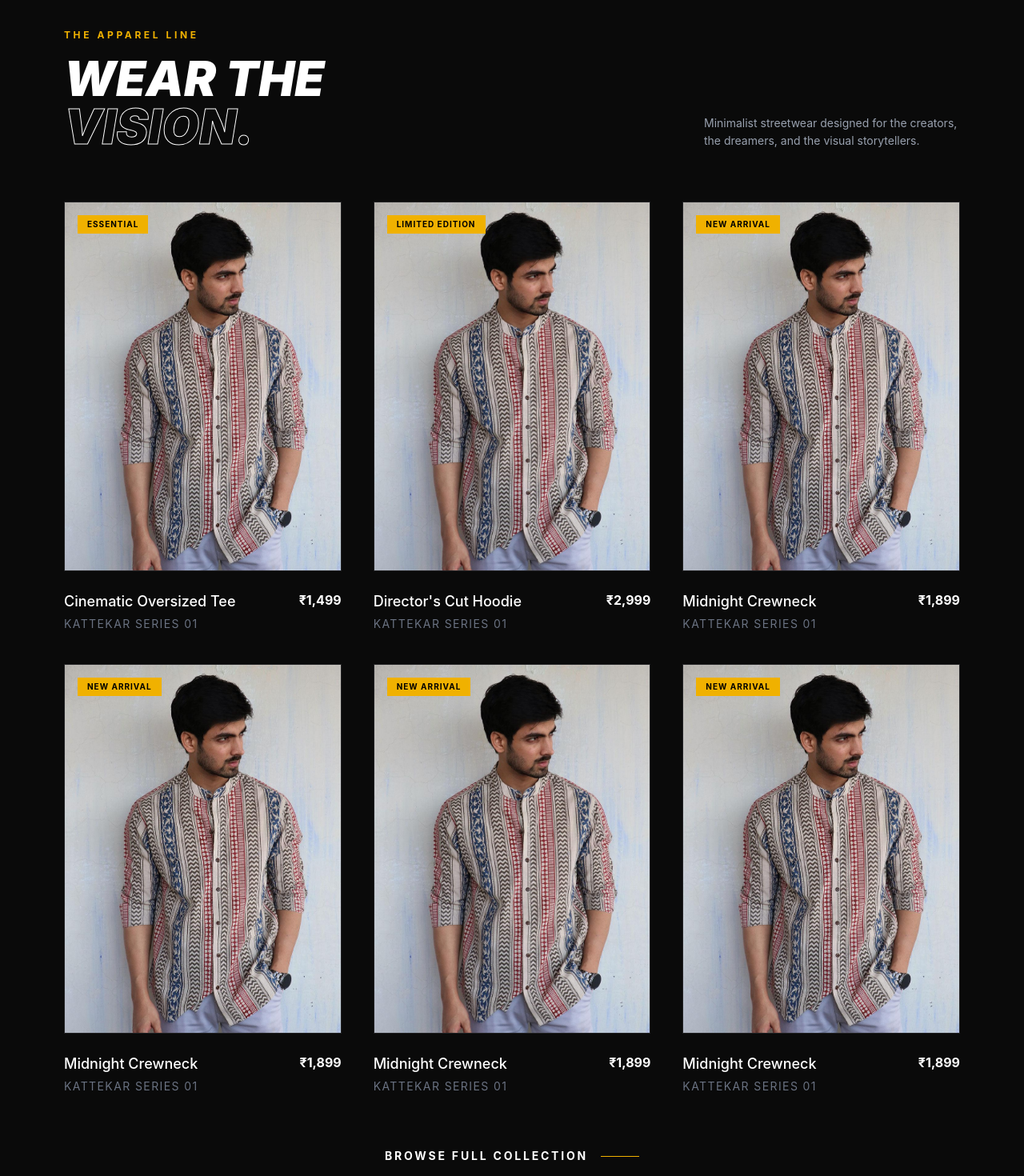
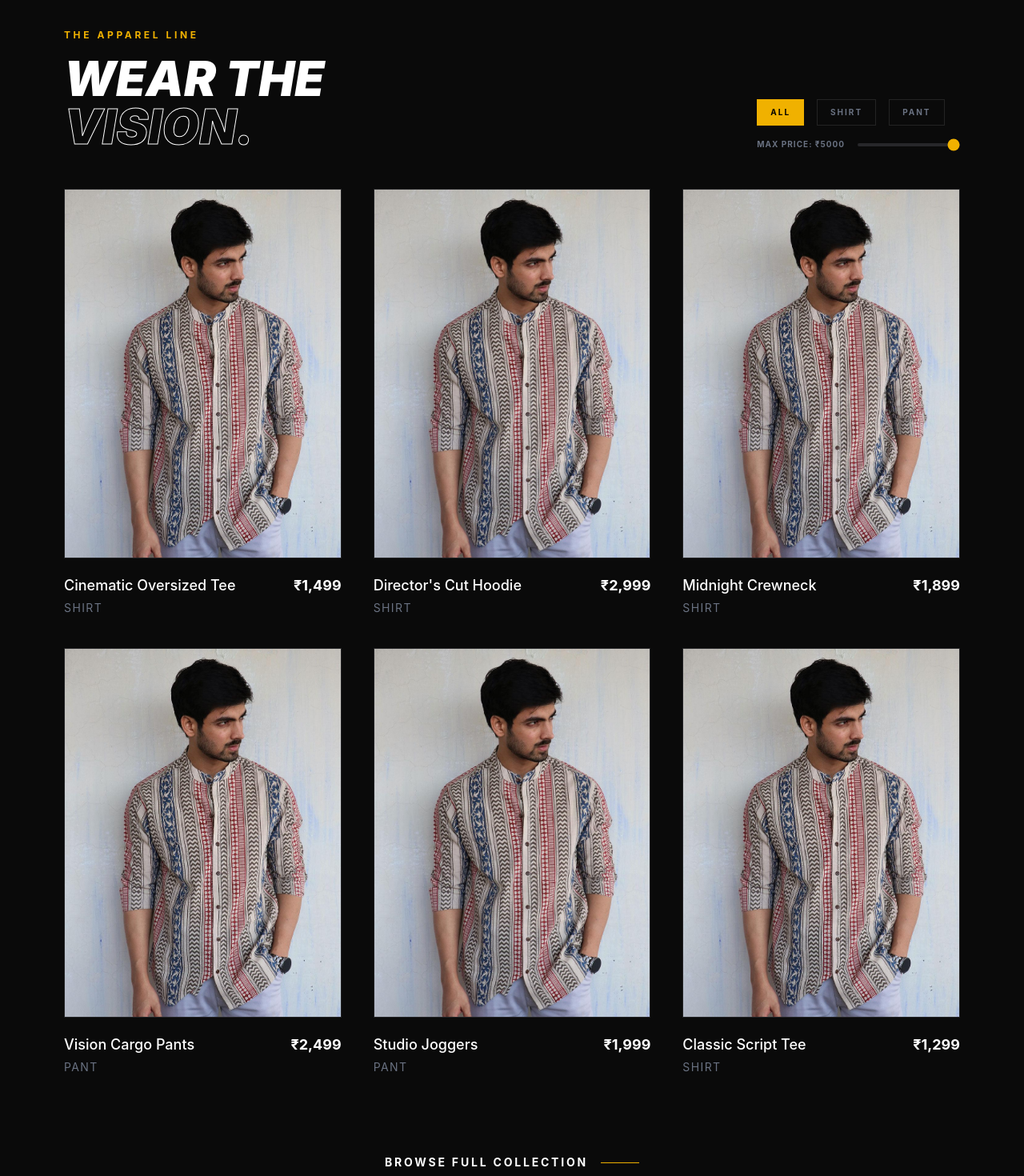
Before and after one commit to mufeez123-lab/Kattekar-Dreams, a React (Vite) app in the folder dreams/: page / in a window 1280 px wide. Shown: the part 860-2330 px from the top of the page at 80% size. Built offline with nearby package versions, Linux system fonts and the light colour scheme.

Commit message:
whatsapp

```diff
--- a/dreams/src/components/ClothingSection.jsx
+++ b/dreams/src/components/ClothingSection.jsx
@@ -1,14 +1,29 @@
-import React from 'react';
+import React, { useState } from 'react';
 // Import the separated JSON data
 import data from '../products/products.json';
 
 const ClothingSection = () => {
+  // 1. State for filters
+  const [activeCategory, setActiveCategory] = useState('All');
+  const [maxPrice, setMaxPrice] = useState(5000); // Set a default high value
+
+  // 2. Filter Logic
+  const filteredProducts = data.products.filter((product) => {
+    // Clean price string (e.g., "₹2,999" -> 2999) to compare numbers
+    const priceValue = parseInt(product.price.replace(/[^0-9]/g, ''), 10);
+
+    const matchesCategory = activeCategory === 'All' || product.category.toLowerCase().includes(activeCategory.toLowerCase());
+    const matchesPrice = priceValue <= maxPrice;
+
+    return matchesCategory && matchesPrice;
+  });
+
   return (
     <section className="bg-[#0a0a0a] py-24 px-6 md:px-20 overflow-hidden">
       <div className="max-w-7xl mx-auto">
 
         {/* Section Header */}
-        <div className="flex flex-col md:flex-row md:items-end justify-between mb-16 gap-6">
+        <div className="flex flex-col md:flex-row md:items-end justify-between mb-12 gap-6">
           <div className="max-w-xl">
             <h2 className="text-yellow-500 font-bold tracking-[0.3em] text-xs uppercase mb-4">
               The Apparel Line
@@ -17,25 +32,51 @@ const ClothingSection = () => {
               Wear the <br /> <span className="text-transparent border-text">Vision.</span>
             </h3>
           </div>
-          <p className="text-gray-400 text-sm max-w-xs leading-relaxed">
-            Minimalist streetwear designed for the creators, the dreamers, and the visual storytellers.
-          </p>
+
+          {/* 3. Filter Controls UI */}
+          <div className="flex flex-col gap-4">
+            <div className="flex items-center gap-4">
+              {['All', 'Shirt', 'Pant'].map((cat) => (
+                <button
+                  key={cat}
+                  onClick={() => setActiveCategory(cat)}
+                  className={`text-[10px] tracking-[0.2em] uppercase font-bold px-4 py-2 border transition-all ${
+                    activeCategory === cat
+                    ? 'bg-yellow-500 border-yellow-500 text-black'
+                    : 'border-white/10 text-gray-500 hover:border-white/30'
+                  }`}
+                >
+                  {cat}
+                </button>
+              ))}
             </div>
 
-        {/* Product Grid - Mapping through imported data */}
-        <div className="grid grid-cols-1 md:grid-cols-3 gap-10">
-          {data.products.map((product) => (
-            <div key={product.id} className="group relative">
+            <div className="flex items-center gap-4">
+              <span className="text-[10px] text-gray-500 uppercase tracking-widest font-bold">Max Price: ₹{maxPrice}</span>
+              <input
+                type="range"
+                min="500"
+                max="5000"
+                step="100"
+                value={maxPrice}
+                onChange={(e) => setMaxPrice(e.target.value)}
+                className="accent-yellow-500 w-32 h-1 bg-zinc-800 rounded-lg appearance-none cursor-pointer"
+              />
+            </div>
+          </div>
+        </div>
+
+        {/* Product Grid - Mapping through FILTERED data */}
+        <div className="grid grid-cols-2 md:grid-cols-3 gap-6 md:gap-10 min-h-[400px]">
+          {filteredProducts.length > 0 ? (
+            filteredProducts.map((product) => (
+              <div key={product.id} className="group relative animate-fade-in">
                 <div className="relative aspect-[3/4] overflow-hidden bg-zinc-900 border border-white/5">
                   <img
                     src={product.image}
                     alt={product.name}
-                  className="w-full h-full object-cover  group-hover:grayscale-0 transition-all duration-700 scale-100 group-hover:scale-110"
+                    className="w-full h-full object-cover group-hover:grayscale-0 transition-all duration-700 scale-100 group-hover:scale-110"
                   />
-
-                <div className="absolute top-4 left-4 bg-yellow-500 text-black text-[10px] font-bold px-3 py-1 tracking-widest uppercase">
-                  {product.tag}
-                </div>
 
                   <a
                     href={`https://wa.me/916362514956?text=${encodeURIComponent(
@@ -47,32 +88,38 @@ const ClothingSection = () => {
                     )}`}
                     target="_blank"
                     rel="noopener noreferrer"
-  className="absolute bottom-0 w-full bg-white text-black py-2 font-bold translate-y-full group-hover:translate-y-0 transition-transform duration-300 text-center"
+                    className="absolute bottom-0 w-full bg-white text-black md:py-3 font-bold translate-y-full group-hover:translate-y-0 transition-transform duration-300 text-center"
                   >
                     <div className='flex items-center justify-center gap-2'>
-    <img src="/whatsapp.png" alt="WhatsApp" className='h-8' />
-    <span>Order on WhatsApp</span>
+                      <img src="/whatsapp.png" alt="WhatsApp" className='h-5 md:h-6' />
+                      <span className='text-[10px] md:text-sm uppercase tracking-tighter'>Order on WhatsApp</span>
                     </div>
                   </a>
                 </div>
 
-              <div className="mt-6 flex justify-between items-start">
+                <div className="mt-3 md:mt-5 flex justify-between items-start">
                   <div>
-                  <h4 className="text-white font-medium text-lg group-hover:text-yellow-500 transition-colors">
+                    <h4 className="text-white font-medium text-[14px] md:text-lg group-hover:text-yellow-500 transition-colors">
                       {product.name}
                     </h4>
-                  <p className="text-gray-500 text-sm mt-1 uppercase tracking-widest">
+                    <p className="text-gray-500 text-[9px] md:text-sm mt-1 uppercase tracking-widest">
                       {product.category}
                     </p>
                   </div>
-                <span className="text-white font-bold">{product.price}</span>
+                  <span className="text-white text-[15px] md:text-lg font-bold">{product.price}</span>
                 </div>
               </div>
-          ))}
+            ))
+          ) : (
+            <div className="col-span-full flex flex-col items-center justify-center py-20 border border-dashed border-white/10">
+              <p className="text-gray-500 uppercase tracking-widest text-sm italic">No products match your filter.</p>
+              <button onClick={() => {setActiveCategory('All'); setMaxPrice(5000);}} className="mt-4 text-yellow-500 text-xs font-bold underline">Reset Filters</button>
+            </div>
+          )}
         </div>
 
         {/* Footer Link */}
-        <div className="mt-16 text-center">
+        <div className="mt-24 text-center">
           <button className="group relative inline-flex items-center space-x-4 text-white hover:text-yellow-500 transition-colors">
             <span className="text-sm font-bold tracking-[0.2em] uppercase">Browse Full Collection</span>
             <div className="w-12 h-[1px] bg-yellow-500 group-hover:w-20 transition-all"></div>
@@ -83,6 +130,13 @@ const ClothingSection = () => {
 
       <style jsx>{`
         .border-text { -webkit-text-stroke: 1px white; }
+        @keyframes fadeIn {
+          from { opacity: 0; transform: translateY(10px); }
+          to { opacity: 1; transform: translateY(0); }
+        }
+        .animate-fade-in {
+          animation: fadeIn 0.5s ease-out forwards;
+        }
       `}</style>
     </section>
   );
--- a/dreams/src/products/products.json
+++ b/dreams/src/products/products.json
@@ -4,46 +4,42 @@
       "id": 1,
       "name": "Cinematic Oversized Tee",
       "price": "₹1,499",
-      "tag": "Essential",
-      "category": "Kattekar Series 01",
+      "category": "Shirt",
       "image": "/images/image.jpg"
     },
     {
       "id": 2,
       "name": "Director's Cut Hoodie",
       "price": "₹2,999",
-      "tag": "Limited Edition",
-      "category": "Kattekar Series 01",
-   "image": "/images/image.jpg"    },
+      "category": "Shirt",
+      "image": "/images/image.jpg"
+    },
     {
       "id": 3,
       "name": "Midnight Crewneck",
       "price": "₹1,899",
-      "tag": "New Arrival",
-      "category": "Kattekar Series 01",
-   "image": "/images/image.jpg"    },
+      "category": "Shirt",
+      "image": "/images/image.jpg"
+    },
     {
       "id": 4,
-      "name": "Midnight Crewneck",
-      "price": "₹1,899",
-      "tag": "New Arrival",
-      "category": "Kattekar Series 01",
+      "name": "Vision Cargo Pants",
+      "price": "₹2,499",
+      "category": "Pant",
       "image": "/images/image.jpg"
     },
     {
       "id": 5,
-      "name": "Midnight Crewneck",
-      "price": "₹1,899",
-      "tag": "New Arrival",
-      "category": "Kattekar Series 01",
+      "name": "Studio Joggers",
+      "price": "₹1,999",
+      "category": "Pant",
       "image": "/images/image.jpg"
     },
     {
       "id": 6,
-      "name": "Midnight Crewneck",
-      "price": "₹1,899",
-      "tag": "New Arrival",
-      "category": "Kattekar Series 01",
+      "name": "Classic Script Tee",
+      "price": "₹1,299",
+      "category": "Shirt",
       "image": "/images/image.jpg"
     }
   ]
```
Lines whose indentation alone changed are shown as unchanged.
